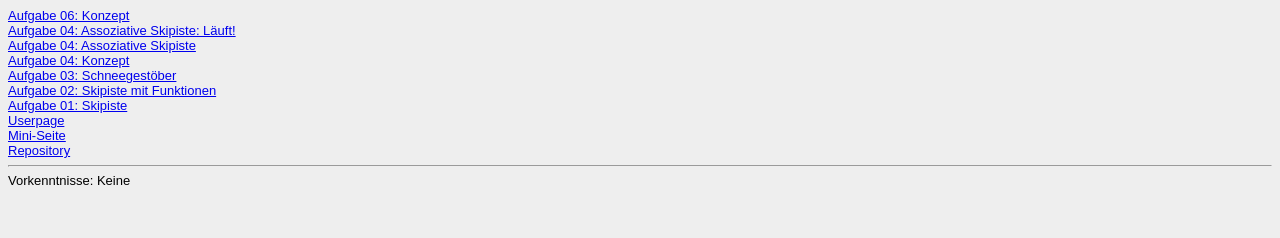
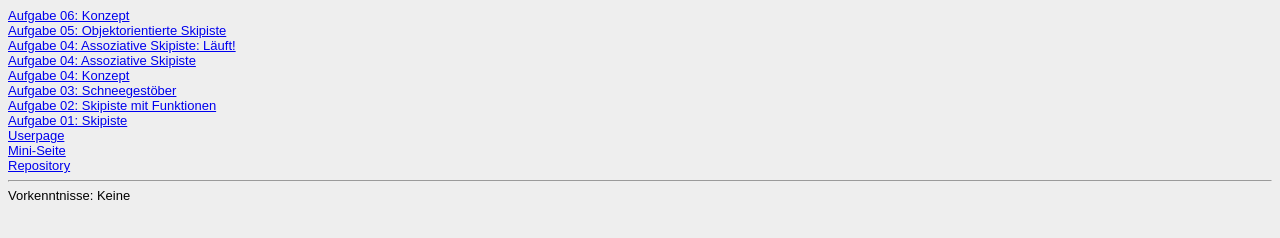
Before and after one commit to seyfrieo/seyfrieo.github.io, a plain HTML site: page steckbrief.htm in a window 1280 px wide. Drawn offline with Linux system fonts and the light colour scheme.

Commit message:
Update steckbrief.htm

```diff
--- a/steckbrief.htm
+++ b/steckbrief.htm
@@ -3,6 +3,7 @@
 
 <!-- Hier die Links zu den gelösten Aufgaben einstellen, aktuelle oben, alte stehen lassen! Format: Aufgabenbezeichnung, Datum -->
 <a href="https://seyfrieo.github.io/EIA2/Aufgabe 6/Aufgabe 6.jpg" target="_blank">Aufgabe 06: Konzept</a></br>
+<a href="https://seyfrieo.github.io/EIA2/Aufgabe 5/SkiFiveV2.html" target="_blank">Aufgabe 05: Objektorientierte Skipiste</a></br>
 <a href="https://seyfrieo.github.io/EIA2/Aufgabe 4.2/SkiFourV2.html" target="_blank">Aufgabe 04: Assoziative Skipiste: Läuft!</a></br>
 <a href="https://seyfrieo.github.io/EIA2/Aufgabe 4/SkiFour.html" target="_blank">Aufgabe 04: Assoziative Skipiste</a></br>
 <a href="https://seyfrieo.github.io/EIA2/Aufgabe 4/konzept_aufgabe4.jpg" target="_blank">Aufgabe 04: Konzept</a></br>
```
